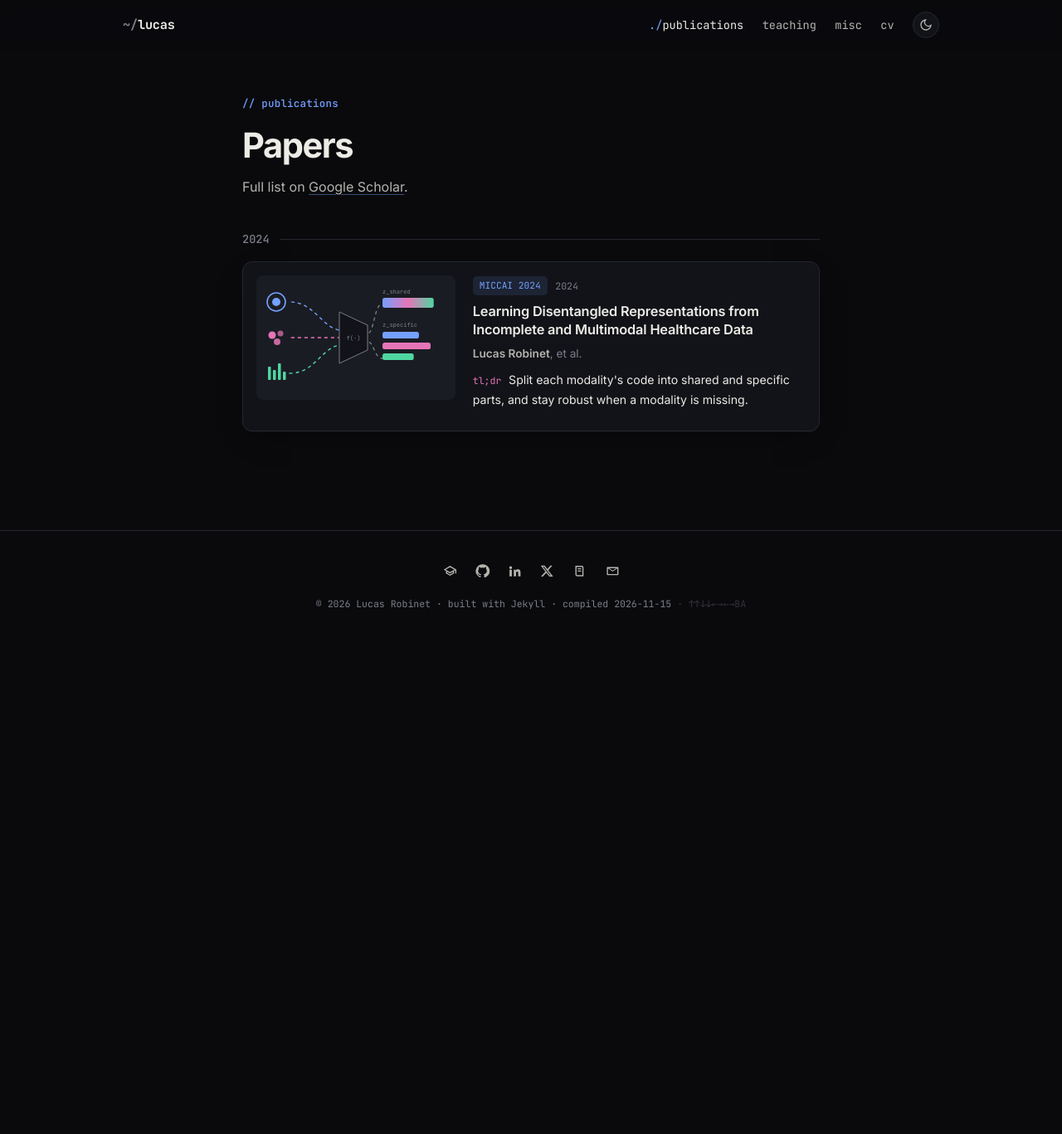
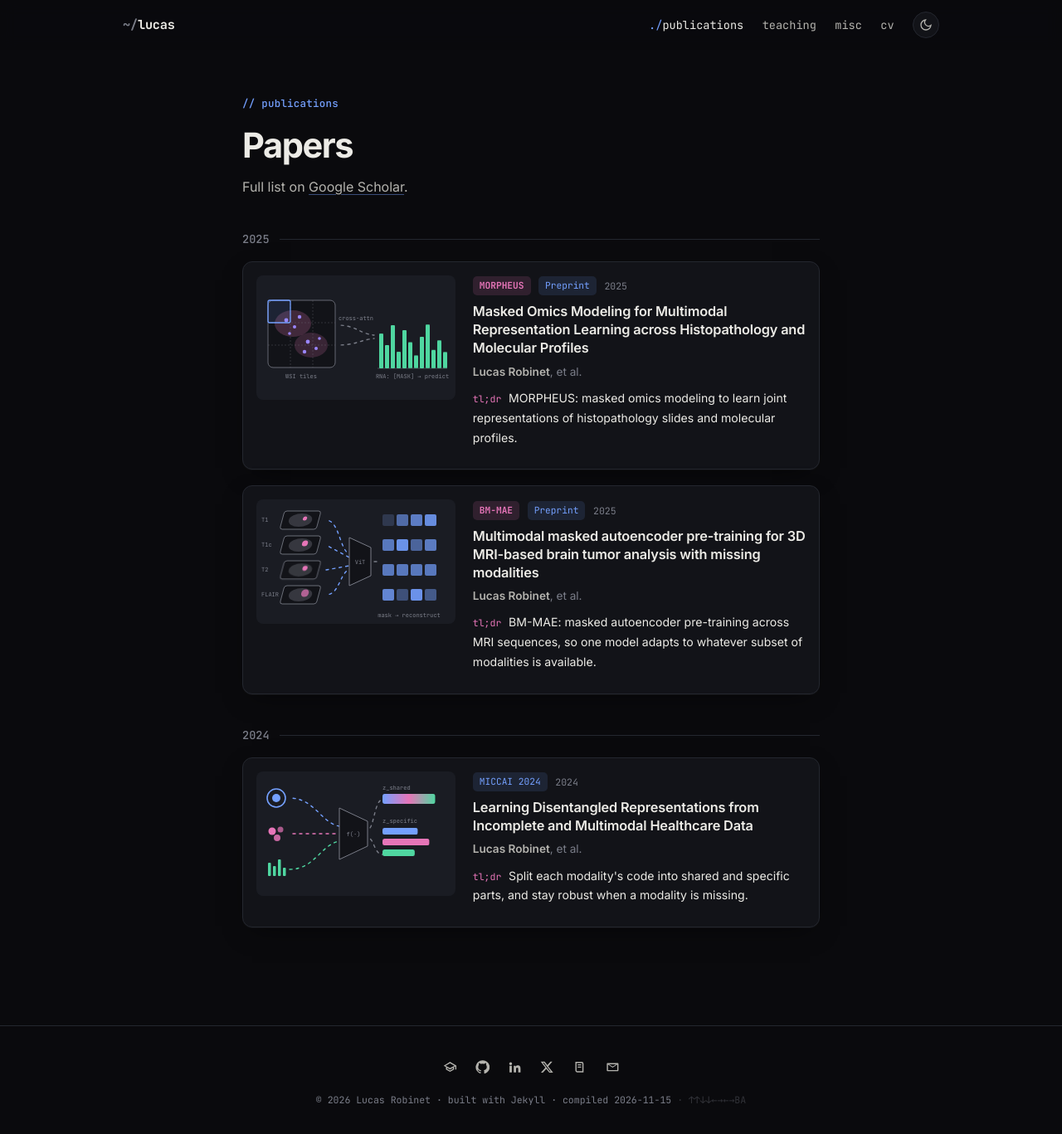
Before and after one commit to Lucas-rbnt/Lucas-rbnt.github.io, a Jekyll site: the page built from _pages/publications.html, in a window 1280 px wide and 1367 px high. Shown: the whole window at 83% size. Built offline with Jekyll 4.4.1, drawn with Linux system fonts in a browser that asks for light colours.

Commit message:
Adding new papers

```diff
--- /dev/null
+++ b/_includes/figures/bm-mae.html
@@ -0,0 +1,77 @@
+{%- comment -%}
+  BM-MAE: four 3D MRI sequences -> ViT encoder -> token grid (one row per sequence).
+  Some tokens are masked and reconstructed; T2 periodically goes missing and is imputed.
+{%- endcomment -%}
+<figure class="fig fig--bmmae" aria-hidden="true">
+  <svg viewBox="0 0 240 150" role="img">
+    <!-- MRI sequences: skewed slabs to suggest 3D volumes -->
+    <text x="6" y="27" class="fig-txt">T1</text>
+    <g transform="translate(34 14) skewX(-15)">
+      <rect width="44" height="22" rx="3" class="slab"/>
+      <ellipse cx="22" cy="11" rx="14" ry="8" class="slab-brain"/>
+      <circle cx="27" cy="9" r="2.5" class="f-his"/>
+    </g>
+
+    <text x="6" y="57" class="fig-txt">T1c</text>
+    <g transform="translate(34 44) skewX(-15)">
+      <rect width="44" height="22" rx="3" class="slab"/>
+      <ellipse cx="22" cy="11" rx="14" ry="8" class="slab-brain"/>
+      <circle cx="27" cy="9" r="3.5" class="f-his"/>
+    </g>
+
+    <text x="6" y="87" class="fig-txt row-miss">T2</text>
+    <g transform="translate(34 74) skewX(-15)" class="row-miss">
+      <rect width="44" height="22" rx="3" class="slab"/>
+      <ellipse cx="22" cy="11" rx="14" ry="8" class="slab-brain"/>
+      <circle cx="27" cy="9" r="3" class="f-his"/>
+    </g>
+
+    <text x="6" y="117" class="fig-txt">FLAIR</text>
+    <g transform="translate(34 104) skewX(-15)">
+      <rect width="44" height="22" rx="3" class="slab"/>
+      <ellipse cx="22" cy="11" rx="14" ry="8" class="slab-brain"/>
+      <circle cx="27" cy="9" r="4.5" class="f-his" opacity=".7"/>
+    </g>
+
+    <!-- into the encoder -->
+    <path class="flow s-rad" d="M84 25 C100 25 100 60 112 66"/>
+    <path class="flow s-rad" d="M84 55 L112 70"/>
+    <path class="flow s-rad row-miss" d="M84 85 L112 80"/>
+    <path class="flow s-rad" d="M84 115 C100 115 100 90 112 84"/>
+    <path class="enc" d="M112 46 L138 58 L138 92 L112 104 Z"/>
+    <text x="125" y="78" class="fig-txt" text-anchor="middle">ViT</text>
+    <path class="flow s-ink" d="M138 75 L148 75"/>
+
+    <!-- tokens: one row per sequence; .patch = masked then reconstructed -->
+    <g class="f-rad">
+      <rect x="152" y="18" width="14" height="14" rx="2" class="patch" style="--o:.9;--d:0s"/>
+      <rect x="169" y="18" width="14" height="14" rx="2" opacity=".6"/>
+      <rect x="186" y="18" width="14" height="14" rx="2" class="patch" style="--o:.75;--d:1.4s"/>
+      <rect x="203" y="18" width="14" height="14" rx="2" opacity=".85"/>
+
+      <rect x="152" y="48" width="14" height="14" rx="2" opacity=".7"/>
+      <rect x="169" y="48" width="14" height="14" rx="2" class="patch" style="--o:.9;--d:.7s"/>
+      <rect x="186" y="48" width="14" height="14" rx="2" opacity=".55"/>
+      <rect x="203" y="48" width="14" height="14" rx="2" class="patch" style="--o:.8;--d:2.1s"/>
+    </g>
+
+    <!-- T2 row: missing, then imputed -->
+    <g class="f-rad">
+      <rect x="152" y="78" width="14" height="14" rx="2" class="tok-miss"/>
+      <rect x="169" y="78" width="14" height="14" rx="2" class="tok-miss"/>
+      <rect x="186" y="78" width="14" height="14" rx="2" class="tok-miss"/>
+      <rect x="203" y="78" width="14" height="14" rx="2" class="tok-miss"/>
+    </g>
+    <rect x="152.5" y="78.5" width="64" height="13" rx="2" class="bar-ghost s-rad"/>
+    <text x="222" y="88" class="fig-txt fig-txt--imp">imputed</text>
+
+    <g class="f-rad">
+      <rect x="152" y="108" width="14" height="14" rx="2" opacity=".8"/>
+      <rect x="169" y="108" width="14" height="14" rx="2" class="patch" style="--o:.65;--d:2.8s"/>
+      <rect x="186" y="108" width="14" height="14" rx="2" opacity=".9"/>
+      <rect x="203" y="108" width="14" height="14" rx="2" class="patch" style="--o:.7;--d:.35s"/>
+    </g>
+
+    <text x="184" y="142" class="fig-txt" text-anchor="middle">mask → reconstruct</text>
+  </svg>
+</figure>
--- /dev/null
+++ b/_includes/figures/morpheus.html
@@ -0,0 +1,47 @@
+{%- comment -%}
+  MORPHEUS: a whole-slide image is tiled and scanned; through cross-attention the
+  model predicts masked genes of the expression profile (masked omics modeling).
+{%- endcomment -%}
+<figure class="fig fig--morpheus" aria-hidden="true">
+  <svg viewBox="0 0 240 150" role="img">
+    <!-- whole-slide image with H&E-ish tissue -->
+    <rect x="14" y="30" width="81" height="81" rx="6" class="wsi"/>
+    <ellipse cx="44" cy="58" rx="22" ry="16" class="f-his" opacity=".22"/>
+    <ellipse cx="66" cy="84" rx="20" ry="15" class="f-his" opacity=".18"/>
+    <circle cx="36" cy="54" r="2.4" class="f-hema"/>
+    <circle cx="46" cy="62" r="2" class="f-hema"/>
+    <circle cx="52" cy="50" r="2.2" class="f-hema"/>
+    <circle cx="62" cy="80" r="2.4" class="f-hema"/>
+    <circle cx="72" cy="88" r="2" class="f-hema"/>
+    <circle cx="58" cy="92" r="2.2" class="f-hema"/>
+    <circle cx="40" cy="70" r="1.8" class="f-hema"/>
+    <circle cx="76" cy="76" r="1.8" class="f-hema"/>
+    <!-- 3x3 tiles -->
+    <path class="grid-line" d="M41 30 V111 M68 30 V111 M14 57 H95 M14 84 H95"/>
+    <rect x="14" y="30" width="27" height="27" rx="2" class="scan"/>
+    <text x="54" y="124" class="fig-txt" text-anchor="middle">WSI tiles</text>
+
+    <!-- cross-attention -->
+    <path class="flow s-ink" d="M98 60 C120 60 124 70 142 72"/>
+    <path class="flow s-ink" d="M98 84 C120 84 124 78 142 76"/>
+    <text x="120" y="54" class="fig-txt" text-anchor="middle">cross-attn</text>
+
+    <!-- gene expression vector; .gene--m = masked then predicted -->
+    <path class="axis" d="M146 112 H230"/>
+    <g class="f-omi">
+      <rect class="gene"          x="148" y="70"  width="5" height="42" rx="1" style="--d:0s"/>
+      <rect class="gene gene--m"  x="155" y="84"  width="5" height="28" rx="1" style="--d:.2s"/>
+      <rect class="gene"          x="162" y="60"  width="5" height="52" rx="1" style="--d:.4s"/>
+      <rect class="gene"          x="169" y="92"  width="5" height="20" rx="1" style="--d:.6s"/>
+      <rect class="gene gene--m"  x="176" y="66"  width="5" height="46" rx="1" style="--d:.8s"/>
+      <rect class="gene"          x="183" y="80"  width="5" height="32" rx="1" style="--d:1s"/>
+      <rect class="gene"          x="190" y="96"  width="5" height="16" rx="1" style="--d:1.2s"/>
+      <rect class="gene gene--m"  x="197" y="74"  width="5" height="38" rx="1" style="--d:1.4s"/>
+      <rect class="gene"          x="204" y="56"  width="5" height="56" rx="1" style="--d:1.6s"/>
+      <rect class="gene"          x="211" y="88"  width="5" height="24" rx="1" style="--d:1.8s"/>
+      <rect class="gene gene--m"  x="218" y="78"  width="5" height="34" rx="1" style="--d:2s"/>
+      <rect class="gene"          x="225" y="90"  width="5" height="22" rx="1" style="--d:2.2s"/>
+    </g>
+    <text x="188" y="124" class="fig-txt" text-anchor="middle">RNA: [MASK] → predict</text>
+  </svg>
+</figure>
--- a/_includes/paper-card.html
+++ b/_includes/paper-card.html
@@ -6,6 +6,7 @@
   </a>
   <div class="paper__body">
     <p class="paper__meta mono">
+      {% if p.short %}<span class="tag tag--name">{{ p.short }}</span>{% endif %}
       <span class="tag">{{ p.venue }}</span>
       <time datetime="{{ p.date | date_to_xmlschema }}">{{ p.date | date: "%Y" }}</time>
     </p>
--- a/_layouts/page.html
+++ b/_layouts/page.html
@@ -14,7 +14,7 @@ layout: base
     {% if page.collection == "teaching" %}
       <p class="page__meta mono"><span class="tag">{{ page.type }}</span> {{ page.venue }} · {{ page.location }}</p>
     {% elsif page.collection == "publications" %}
-      <p class="page__meta mono"><span class="tag">{{ page.venue }}</span> {{ page.date | date: "%Y" }}</p>
+      <p class="page__meta mono">{% if page.short %}<span class="tag tag--name">{{ page.short }}</span>{% endif %}<span class="tag">{{ page.venue }}</span> {{ page.date | date: "%Y" }}</p>
       {% if page.authors %}<p class="paper__authors">{{ page.authors | replace: "Lucas Robinet", "<b>Lucas Robinet</b>" }}</p>{% endif %}
     {% endif %}
   </header>
--- /dev/null
+++ b/_publications/2025-05-01-bm-mae.md
@@ -0,0 +1,14 @@
+---
+title: "Multimodal masked autoencoder pre-training for 3D MRI-based brain tumor analysis with missing modalities"
+short: "BM-MAE"
+date: 2025-05-01                            # TODO: exact preprint date
+venue: "Preprint"
+authors: "Lucas Robinet, et al."            # TODO: full author list
+figure: bm-mae
+tldr: "BM-MAE: masked autoencoder pre-training across MRI sequences, so one model adapts to whatever subset of modalities is available."   # TODO: check wording
+paperurl:                                   # TODO: e.g. https://arxiv.org/abs/...
+codeurl:                                    # TODO
+bibtexurl:
+---
+
+TODO: abstract.
--- /dev/null
+++ b/_publications/2025-10-01-morpheus.md
@@ -0,0 +1,14 @@
+---
+title: "Masked Omics Modeling for Multimodal Representation Learning across Histopathology and Molecular Profiles"
+short: "MORPHEUS"
+date: 2025-10-01                            # TODO: exact preprint date
+venue: "Preprint"
+authors: "Lucas Robinet, et al."            # TODO: full author list
+figure: morpheus
+tldr: "MORPHEUS: masked omics modeling to learn joint representations of histopathology slides and molecular profiles."   # TODO: check wording
+paperurl:                                   # TODO: e.g. https://arxiv.org/abs/...
+codeurl:                                    # TODO
+bibtexurl:
+---
+
+TODO: abstract.
--- a/assets/css/site.scss
+++ b/assets/css/site.scss
@@ -227,13 +227,14 @@ b, strong { font-weight: 600; }
 .paper__links a { text-decoration: none; color: var(--accent); }
 .paper__links a:hover { text-decoration: underline; }
 .tag { display: inline-block; font-size: .7rem; padding: .12rem .5rem; border-radius: 5px; background: color-mix(in srgb, var(--accent) 12%, transparent); color: var(--accent); }
+.tag--name { background: color-mix(in srgb, var(--his) 14%, transparent); color: var(--his); font-weight: 700; }
 @media (max-width: 620px) { .paper { grid-template-columns: 1fr; } }
 
 /* ---------- figures (svg) ---------- */
 .fig { margin: 0; aspect-ratio: 240 / 150; }
 .fig svg { display: block; width: 100%; height: 100%; }
-.fig * { animation-play-state: paused; }
-.fig.is-playing * { animation-play-state: running; }
+/* figures only animate while on screen (site.js adds .is-playing) */
+.fig:not(.is-playing) * { animation-play-state: paused !important; }
 .f-rad { fill: var(--rad); } .f-his { fill: var(--his); } .f-omi { fill: var(--omi); }
 .s-rad { stroke: var(--rad); } .s-his { stroke: var(--his); } .s-omi { stroke: var(--omi); } .s-ink { stroke: var(--muted); }
 .fig circle.s-rad { fill: none; stroke-width: 1.6; }
@@ -261,6 +262,20 @@ b, strong { font-weight: 600; }
 .node { stroke: var(--surface); stroke-width: 2; transform-box: fill-box; transform-origin: center; animation: pulse 2.4s ease-in-out infinite; }
 .space__ring { fill: color-mix(in srgb, var(--accent) 6%, transparent); stroke: var(--muted); stroke-dasharray: 3 3; stroke-width: 1; transform-box: fill-box; transform-origin: center; animation: spin 18s linear infinite; }
 .orbit { transform-origin: 120px 75px; animation: spin 6s linear infinite; }
+
+/* bm-mae */
+.slab { fill: var(--surface); stroke: var(--muted); stroke-width: .8; }
+.slab-brain { fill: var(--muted); opacity: .35; }
+.row-miss { animation: miss 6s ease-in-out infinite; }
+.tok-miss { opacity: .7; animation: imputed 6s ease-in-out infinite; }
+
+/* morpheus */
+.f-hema { fill: var(--hema); }
+.wsi { fill: var(--surface); stroke: var(--muted); stroke-width: .8; }
+.grid-line { fill: none; stroke: var(--muted); stroke-width: .5; stroke-dasharray: 2 2; opacity: .6; }
+.scan { fill: color-mix(in srgb, var(--accent) 12%, transparent); stroke: var(--accent); stroke-width: 1.3; animation: scan 6s steps(1) infinite; }
+.gene { transform-box: fill-box; transform-origin: bottom; animation: gene 3s ease-in-out infinite alternate; animation-delay: var(--d); }
+.gene--m { animation: gene-mask 6s var(--ease) infinite; animation-delay: var(--d); }
 
 /* default net */
 .fig--net .node { fill: var(--surface); stroke: var(--muted); stroke-width: 1.2; }
@@ -333,6 +348,17 @@ b, strong { font-weight: 600; }
 @keyframes pop { 0%, 66% { transform: scale(0); } 72%, 92% { transform: scale(1); } 100% { transform: scale(0); } }
 @keyframes pulse { 50% { transform: scale(1.12); } }
 @keyframes spin { to { transform: rotate(360deg); } }
+@keyframes scan {
+  0% { transform: translate(0, 0); } 11% { transform: translate(27px, 0); } 22% { transform: translate(54px, 0); }
+  33% { transform: translate(0, 27px); } 44% { transform: translate(27px, 27px); } 55% { transform: translate(54px, 27px); }
+  66% { transform: translate(0, 54px); } 77% { transform: translate(27px, 54px); } 88% { transform: translate(54px, 54px); }
+}
+@keyframes gene { to { transform: scaleY(.85); } }
+@keyframes gene-mask {
+  0%, 20% { transform: none; fill: var(--omi); }
+  30%, 60% { transform: scaleY(.1); fill: var(--muted); }
+  75%, 100% { transform: none; fill: var(--omi); }
+}
 @keyframes lit { 50% { stroke: var(--accent); fill: color-mix(in srgb, var(--accent) 25%, var(--surface)); } }
 
 /* ---------- reduced motion ---------- */
```
Also changed, not shown: README.md (+1 -1 lines), _publications/2024-10-06-disentangled-multimodal-miccai.md (+1 -1 lines), _publications/2025-01-01-todo-masked-modeling.md (deleted, +0 -13 lines), _publications/2025-06-01-todo-multimodal-fusion.md (deleted, +0 -13 lines), 2 other files.
